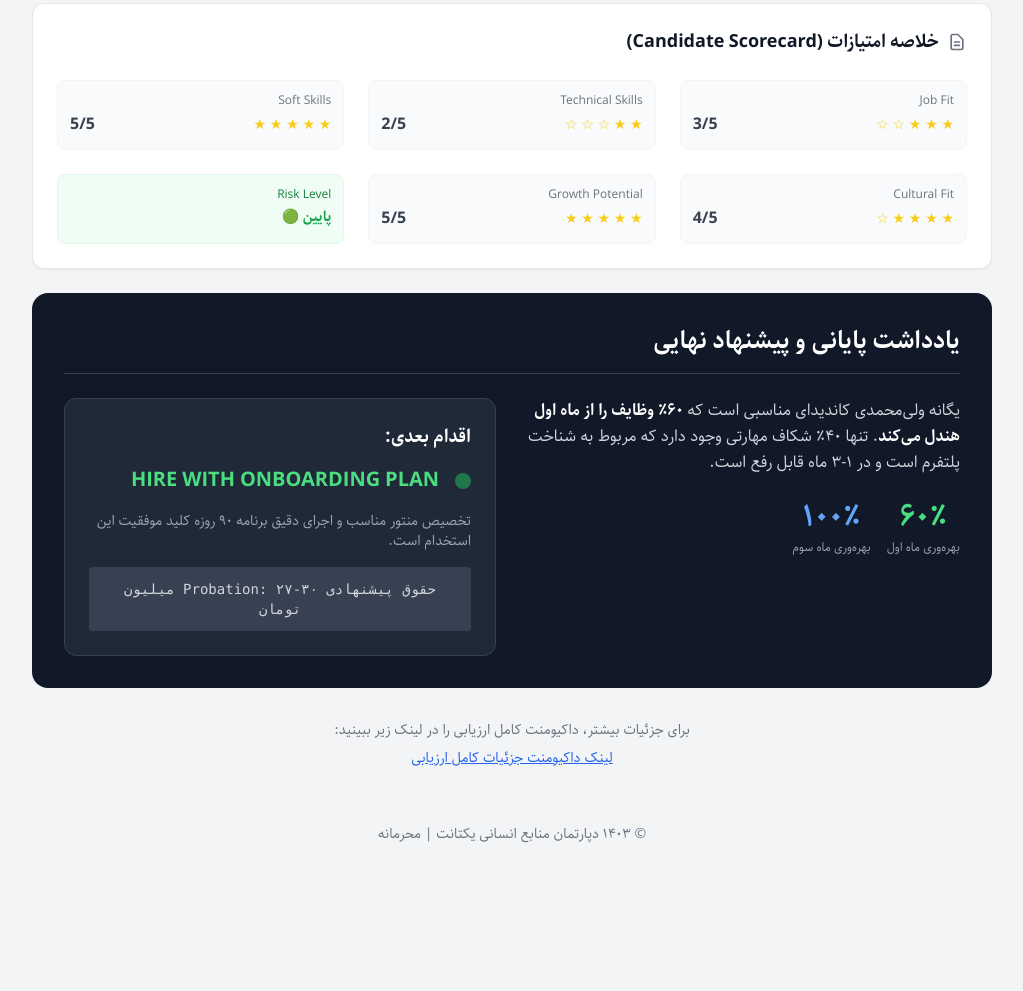
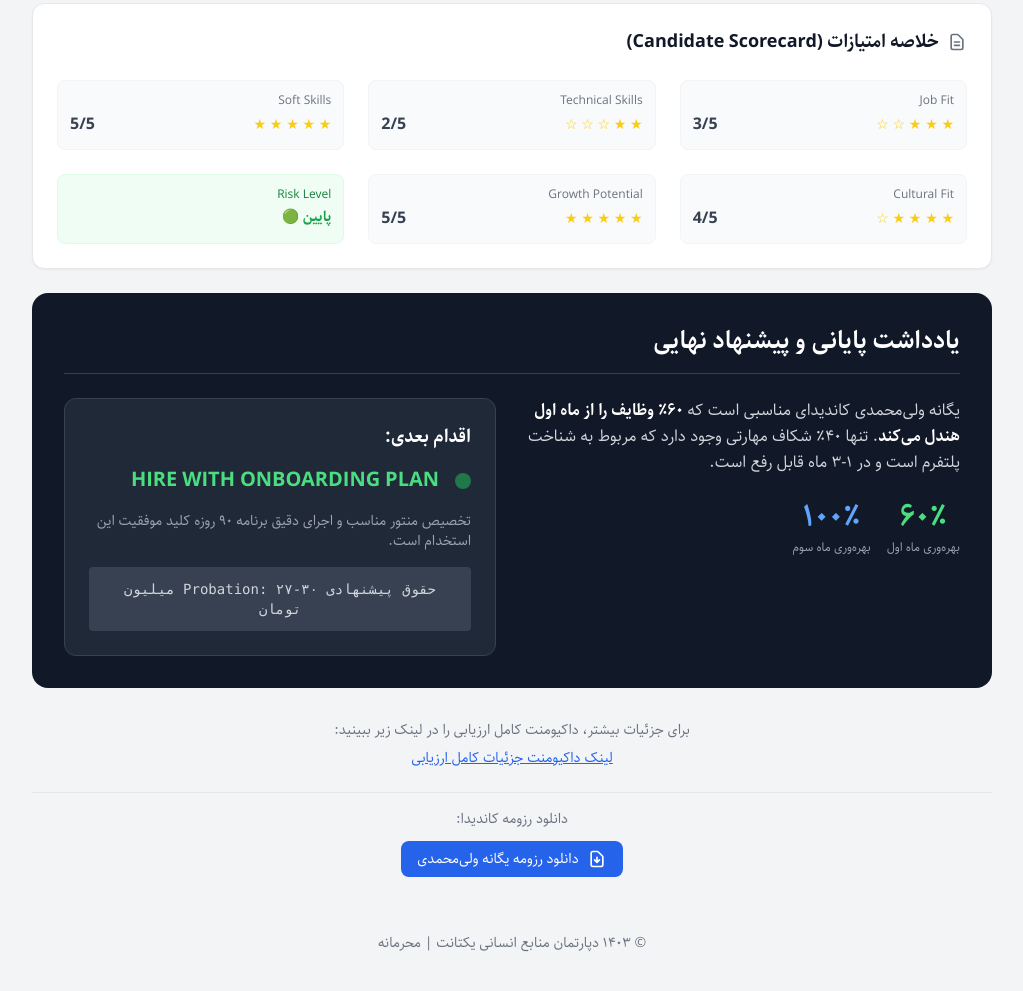
Before and after one commit to OmidShojaei10x/Yeganeh, a plain HTML site: page index07.html in a window 1280 px wide. Shown: the part 2275-3266 px from the top of the page, without its empty margins (128-1151 px from the left). Before the commit the page ends 3231 px from the top, so only its background shows below. Drawn offline with nearby package versions, Linux system fonts and the light colour scheme.

Commit message:
Add resume download link at the end of the report

```diff
--- a/index07.html
+++ b/index07.html
@@ -655,6 +655,20 @@
                 لینک داکیومنت جزئیات کامل ارزیابی
             </a>
         </div>
+
+        <div class="text-center mb-6 pt-4 border-t border-gray-200">
+            <div class="text-sm text-gray-500 mb-3">
+                دانلود رزومه کاندیدا:
+            </div>
+            <a href="Resume.pdf"
+               download="Yeganeh_Valimohammadi_Resume.pdf"
+               class="inline-flex items-center gap-2 px-4 py-2 bg-blue-600 text-white rounded-lg hover:bg-blue-700 transition-colors text-sm font-medium">
+                <svg xmlns="http://www.w3.org/2000/svg" class="h-5 w-5" fill="none" viewBox="0 0 24 24" stroke="currentColor">
+                    <path stroke-linecap="round" stroke-linejoin="round" stroke-width="2" d="M12 10v6m0 0l-3-3m3 3l3-3m2 8H7a2 2 0 01-2-2V5a2 2 0 012-2h5.586a1 1 0 01.707.293l5.414 5.414a1 1 0 01.293.707V19a2 2 0 01-2 2z" />
+                </svg>
+                دانلود رزومه یگانه ولی‌محمدی
+            </a>
+        </div>
     </div>
 
     <footer class="text-center text-gray-500 text-sm py-8">
```
Also changed, not shown: 1 other file.
